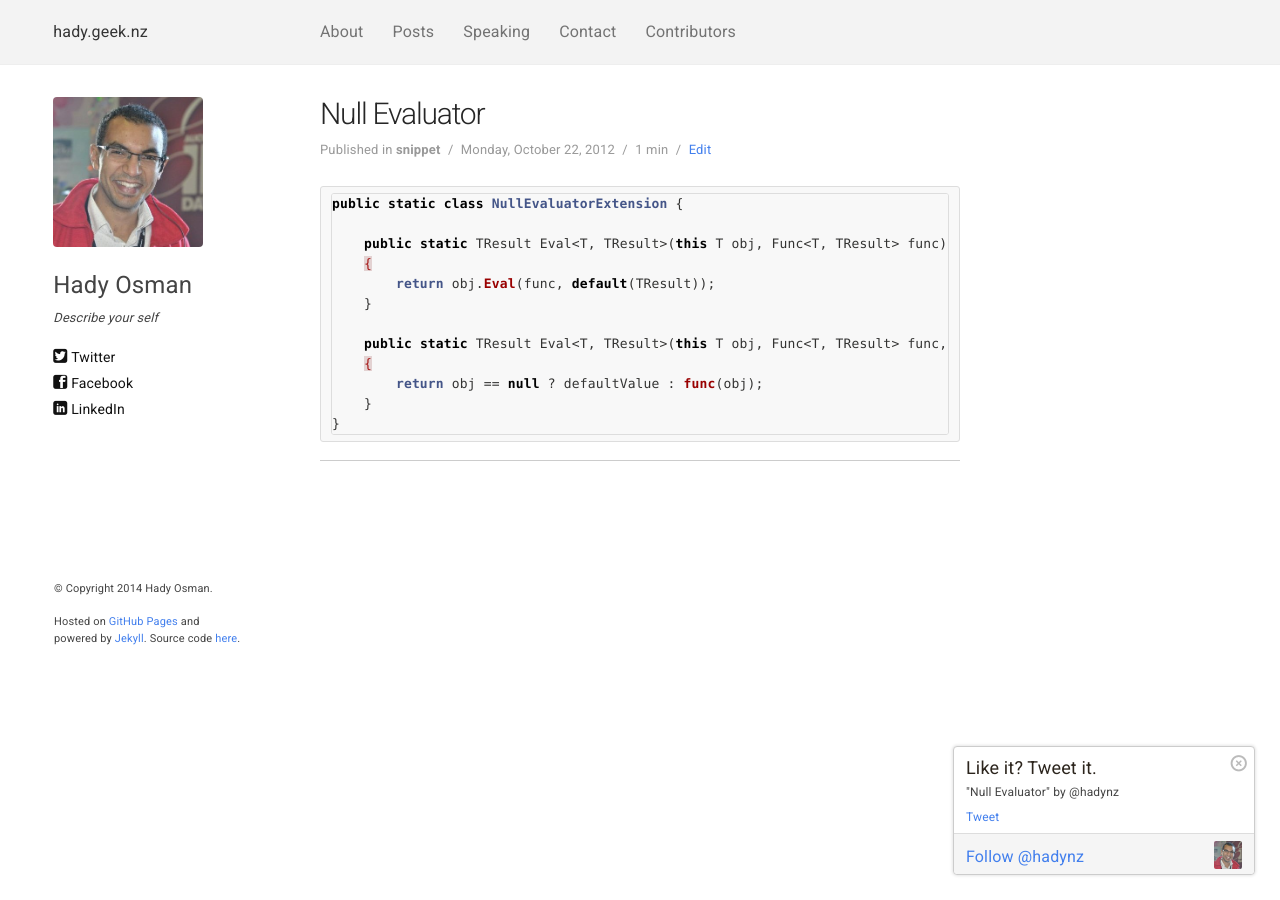
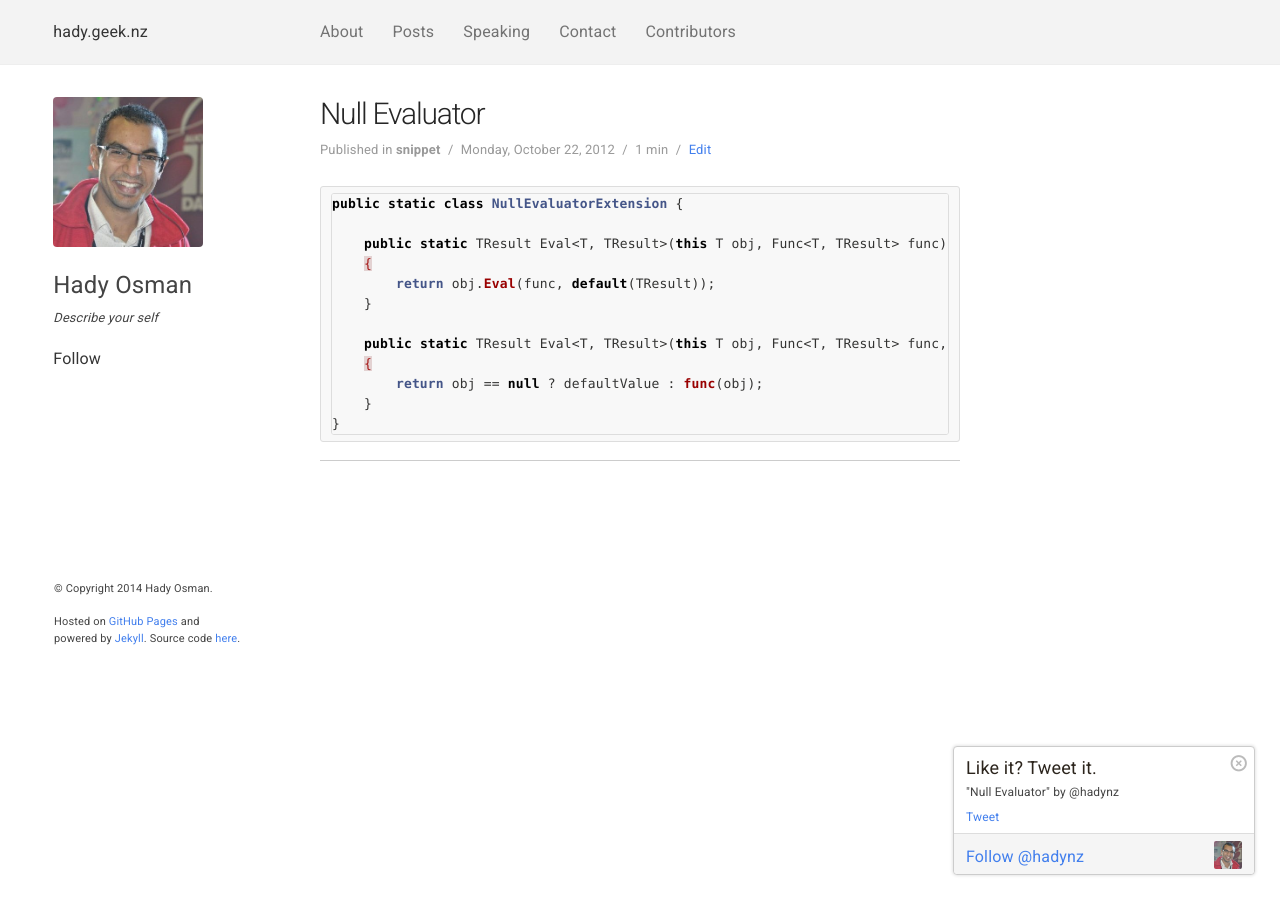
Before and after one commit to hadynz/hadynz.github.io, a Jekyll site: the page built from _posts/2012-10-22-null-evaluator.md, in a window 1280 px wide. Built offline with Jekyll 4.4.1, drawn with Linux system fonts in a browser that asks for light colours; nearby versions of some CDN libraries; Markdown is read by kramdown in place of the engine named in the settings; comment, search, counter and statistics services are not loaded; some of the changed lines change nothing that is shown.

Commit message:
Add global twitter follow button in the bio section

```diff
--- a/_includes/author-bio.html
+++ b/_includes/author-bio.html
@@ -8,6 +8,13 @@
 
 <h3>{{ site.owner.name }}</h3>
 <p>{{ site.owner.bio }}</p>
+
+<a href="https://twitter.com/{{ site.owner.twitter }}" class="twitter-follow-button"
+   data-show-count="false"
+   data-show-screen-name="false"
+   data-size="large">Follow</a>
+
+{% comment %}
     {% if site.owner.twitter %}<a href="http://twitter.com/{{ site.owner.twitter }}" class="author-social" target="_blank"><i class="icon-twitter"></i> Twitter</a>{% endif %}
     {% if site.owner.facebook %}<a href="http://facebook.com/{{ site.owner.facebook }}" class="author-social" target="_blank"><i class="icon-facebook"></i> Facebook</a>{% endif %}
     {% if site.owner.google_plus %}<a href="http://plus.google.com/+{{ site.owner.google_plus }}" class="author-social" target="_blank"><i class="icon-google-plus"></i> Google+</a>{% endif %}
@@ -21,3 +28,4 @@
     {% if site.owner.pinterest %}<a href="http://www.pinterest.com/{{ site.owner.pinterest }}" class="author-social" target="_blank"><i class="icon-pinterest"></i> Pinterest</a>{% endif %}
     {% if site.owner.foursquare %}<a href="http://foursquare.com/{{ site.owner.foursquare }}" class="author-social" target="_blank"><i class="icon-foursquare"></i> Foursquare</a>{% endif %}
     {% if site.owner.steam %}<a href="http://steamcommunity.com/id/{{ site.owner.steam }}" class="author-social" target="_blank"><i class="icon-steam"></i> Steam</a>{% endif %}
+{% endcomment %}
--- a/_includes/scripts.html
+++ b/_includes/scripts.html
@@ -4,6 +4,9 @@
 
 <!-- My Custom JavaScript Bootstrapper -->
 <script src="/assets/js/main.js"></script>
+
+<!-- Twitter JavaScript -->
+<script src="http://platform.twitter.com/widgets.js" type="text/javascript"></script>
 
 {% if site.google_analytics %}
     <!-- Asynchronous Google Analytics snippet -->
--- a/_includes/twitter_share.html
+++ b/_includes/twitter_share.html
@@ -20,5 +20,3 @@
         <img src="{{ site.url }}/assets/images/{{ site.owner.avatar }}">
     </footer>
 </div>
-
-<script src="http://platform.twitter.com/widgets.js" type="text/javascript"></script>
```
Lines whose indentation alone changed are shown as unchanged.
